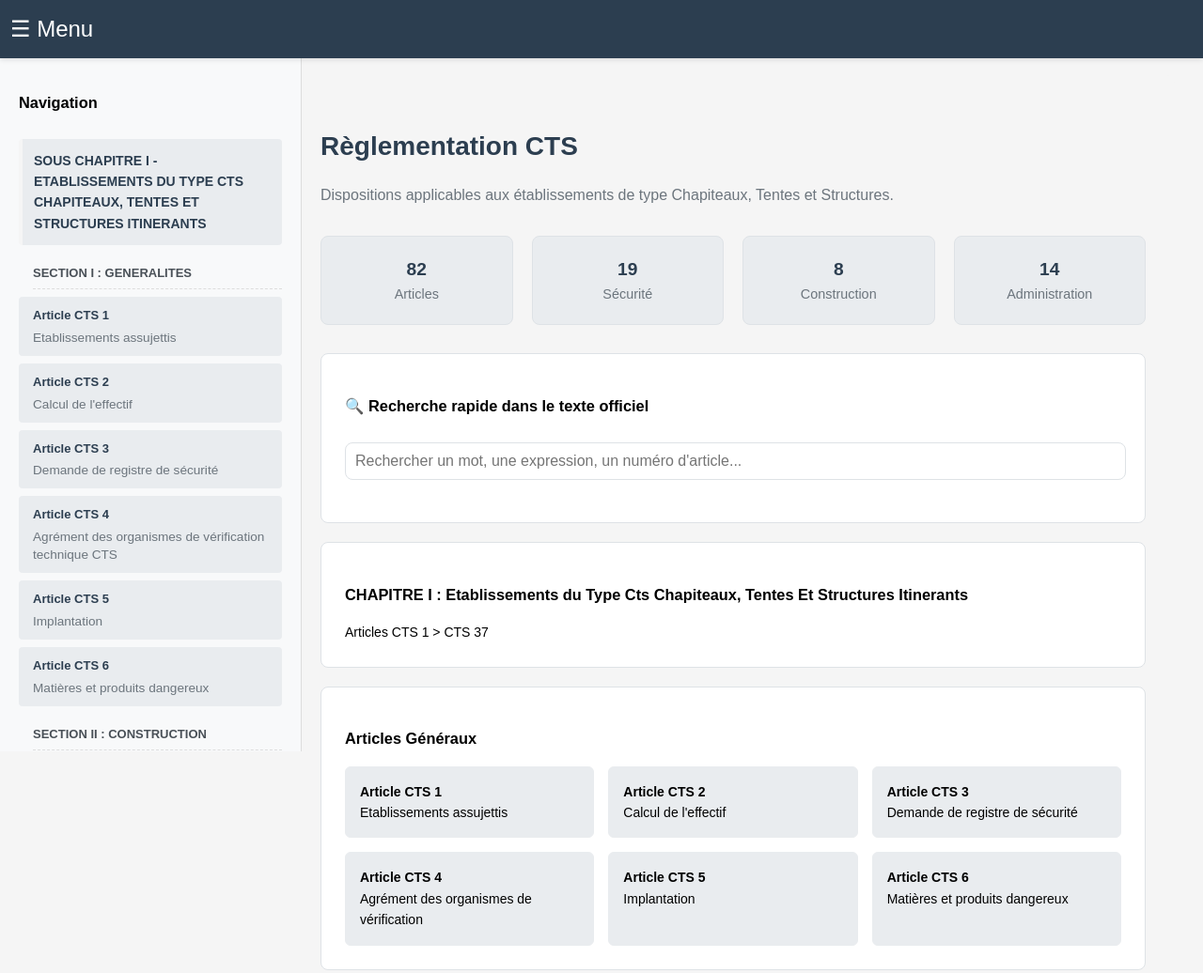
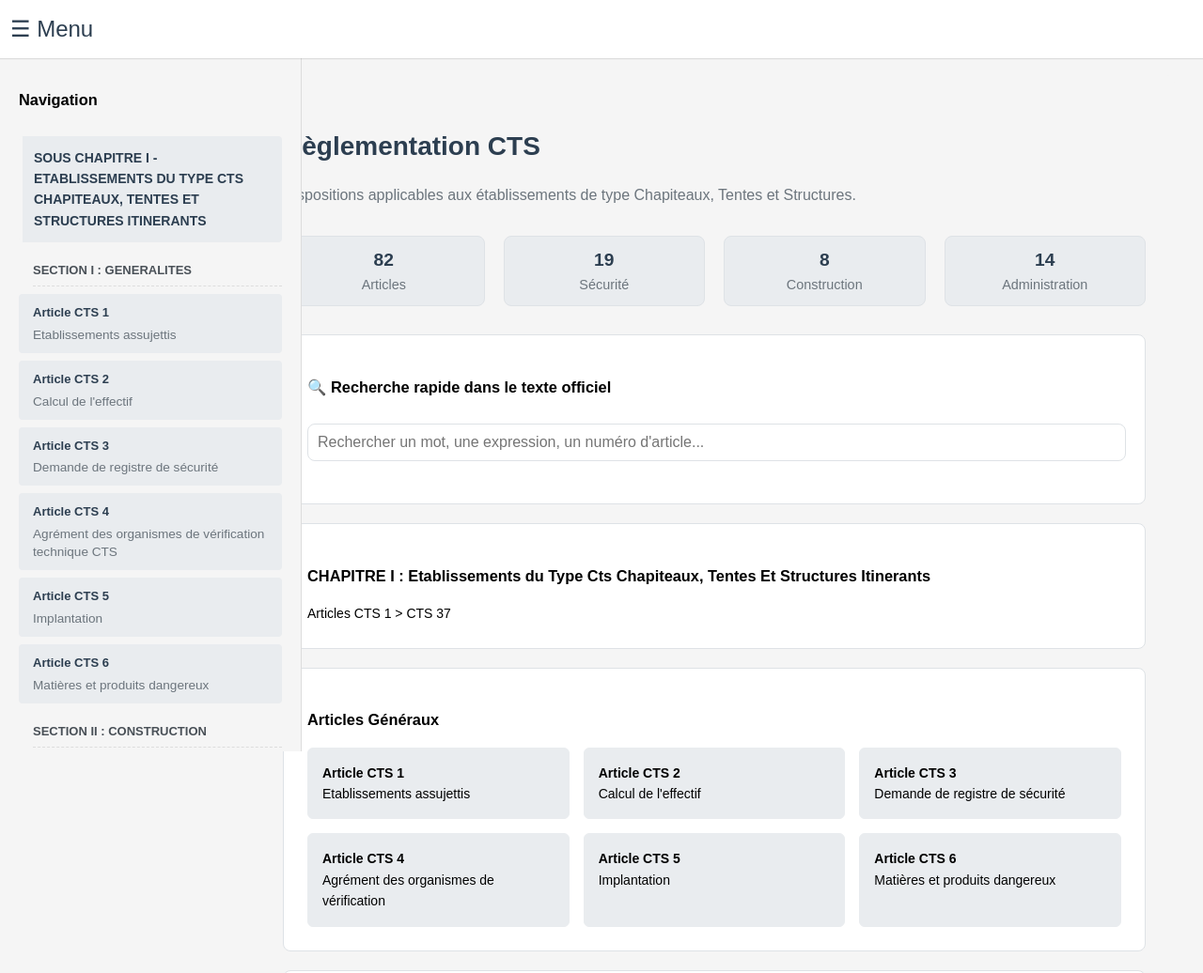
Before and after one commit to fi-regie/reglementation-CTS-, a plain HTML site: page index.html in a window 1280 px wide. Shown: the top 1036 px of the page at 94% size. Drawn offline with Linux system fonts and the light colour scheme.

Commit message:
Update style.css

```diff
--- a/style.css
+++ b/style.css
@@ -16,13 +16,13 @@ body {
 }
 
 .app-header {
-    background: var(--primary-color);
-    color: white;
+    background: white;
+    color: black;
     padding: 1px;
     display: flex;
     justify-content: space-between;
     align-items: center;
-    box-shadow: 0 2px 5px rgba(0, 0, 0, 0.1);
+    box-shadow: 0 1px 1px rgba(0, 0, 0, 0.1);
     position: fixed;
     top: 0;
     left: 0;
@@ -34,10 +34,10 @@ body {
 .sidebar {
     position: fixed;
     left: 0;
-    top: 60px;
+    top: 57px;
     bottom: 0;
     width: 280px;
-    background: #f8f9fa;
+    background: #f5f5f5;
     border-right: 1px solid #ddd;
     padding: 20px;
     overflow-y: auto;
@@ -46,7 +46,7 @@ body {
 }
 
 .main-content {
-    margin-left: 280px;
+    margin-left: 240px;
     padding: 80px 30px 30px 30px;
     min-height: calc(100vh - 60px);
     transition: margin-left 0.3s;
@@ -66,7 +66,7 @@ body {
 }
 
 #menuToggle:hover {
-    background: rgba(255, 255, 255, 0.1);
+    background: #dee2e6;
 }
 
 /* Mode Desktop : sidebar réductible */
@@ -188,7 +188,7 @@ body {
 .content-article {
     max-width: 1100px;
     margin: 0 auto;
-    background: whitesmoke;
+    background: #f5f5f5;
     padding: 30px;
     border-radius: 8px;
 
@@ -212,7 +212,7 @@ body {
     background: #e9ecef;
     border: 1px solid #dee2e6;
     border-radius: 8px;
-    padding: 20px;
+    padding: 10px;
     text-align: center;
 }
 
@@ -472,11 +472,11 @@ body {
 }
 
 .important-note {
-    background: #fff3cd;
-    border: 1px solid #ffeaa7;
+    background: white;
+    border: 1px solid #ddd;
     padding: 15px;
     margin: 15px 0;
-    border-radius: 4px;
+    border-radius: 8px;
     font-size: 0.9em;
 }
 
@@ -598,7 +598,7 @@ body {
     -webkit-appearance: none;
     background: none;
     border: none;
-    color: white;
+    color: #2c3e50;
     font-size: 24px;
     cursor: pointer;
     padding: 5px 10px;
```
